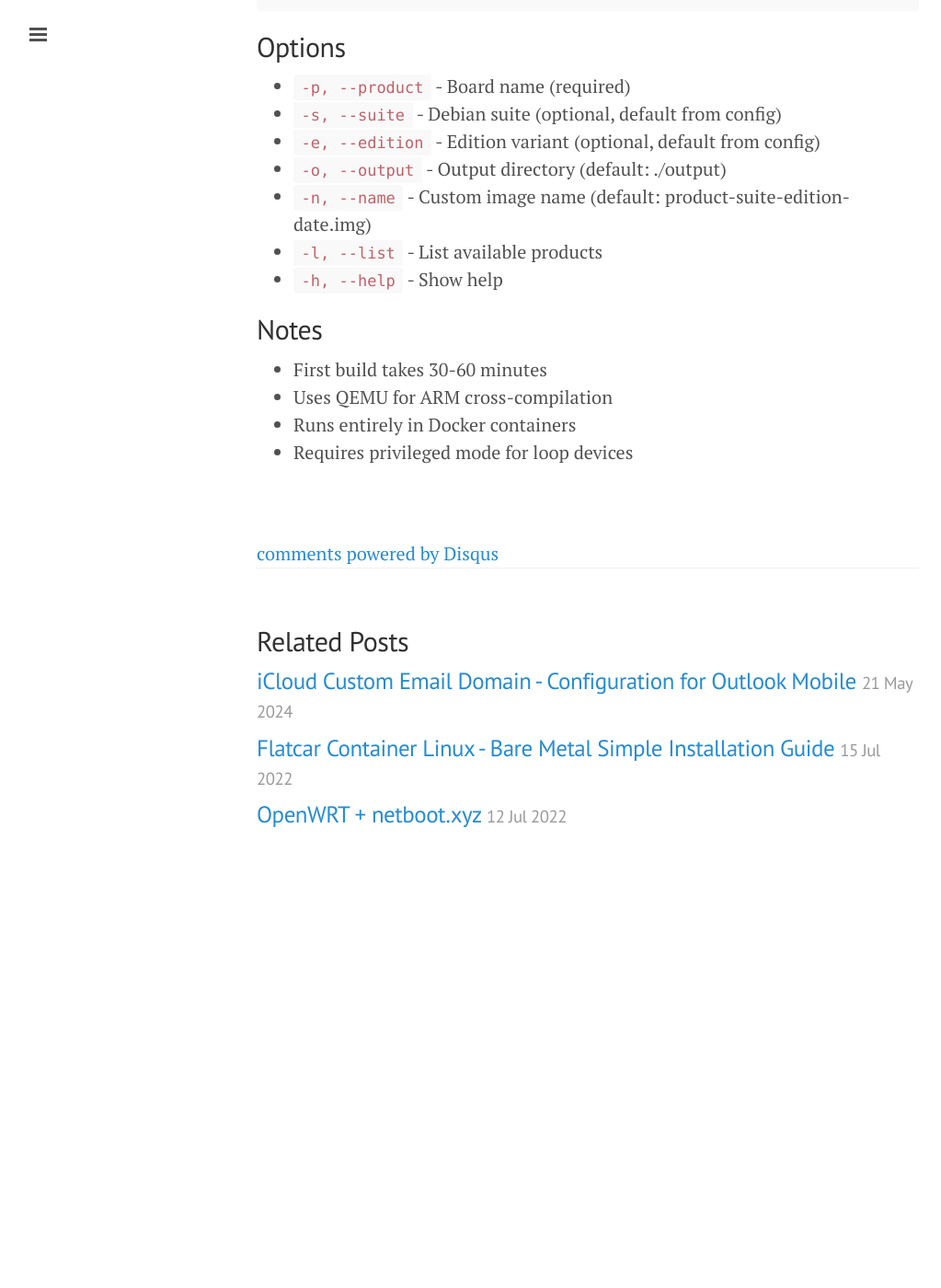
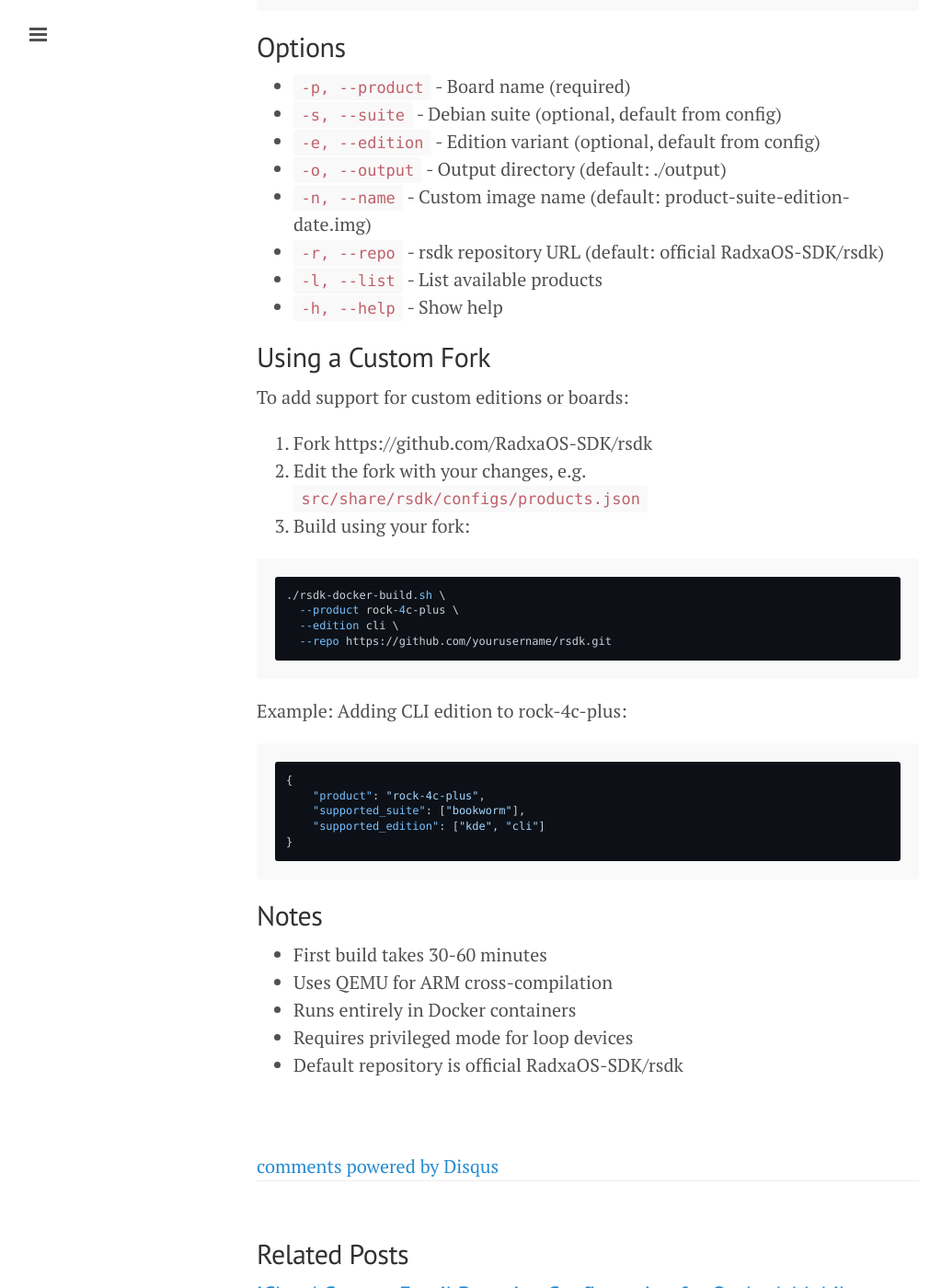
Before and after one commit to wikar/wikar.github.io, a Jekyll site: the page built from _posts/2025-12-05-radxa-rock-4c-plus-image-builder.markdown, in a window 1280 px wide and 1400 px high, scrolled down 1501 px. Shown: the whole window at 92% size, without its empty margins (1-1024 px from the left). Built offline with Jekyll 4.4.1, drawn with Linux system fonts in a browser that asks for light colours; nearby versions of some CDN libraries; comment, search, counter and statistics services are not loaded; before the commit the page ends 2462 px from its top, so only the background shows below that.

Commit message:
Updated script and post to allow custom repos

````diff
--- a/_posts/2025-12-05-radxa-rock-4c-plus-image-builder.markdown
+++ b/_posts/2025-12-05-radxa-rock-4c-plus-image-builder.markdown
@@ -61,8 +61,33 @@
 - `-e, --edition` - Edition variant (optional, default from config)
 - `-o, --output` - Output directory (default: ./output)
 - `-n, --name` - Custom image name (default: product-suite-edition-date.img)
+- `-r, --repo` - rsdk repository URL (default: official RadxaOS-SDK/rsdk)
 - `-l, --list` - List available products
 - `-h, --help` - Show help
+
+## Using a Custom Fork
+
+To add support for custom editions or boards:
+
+1. Fork https://github.com/RadxaOS-SDK/rsdk
+2. Edit the fork with your changes, e.g. `src/share/rsdk/configs/products.json`
+3. Build using your fork:
+
+```bash
+./rsdk-docker-build.sh \
+  --product rock-4c-plus \
+  --edition cli \
+  --repo https://github.com/yourusername/rsdk.git
+```
+
+Example: Adding CLI edition to rock-4c-plus:
+```json
+{
+    "product": "rock-4c-plus",
+    "supported_suite": ["bookworm"],
+    "supported_edition": ["kde", "cli"]
+}
+```
 
 ## Notes
 
@@ -70,3 +95,4 @@
 - Uses QEMU for ARM cross-compilation
 - Runs entirely in Docker containers
 - Requires privileged mode for loop devices
+- Default repository is official RadxaOS-SDK/rsdk
````
Also changed, not shown: 1 other file.
